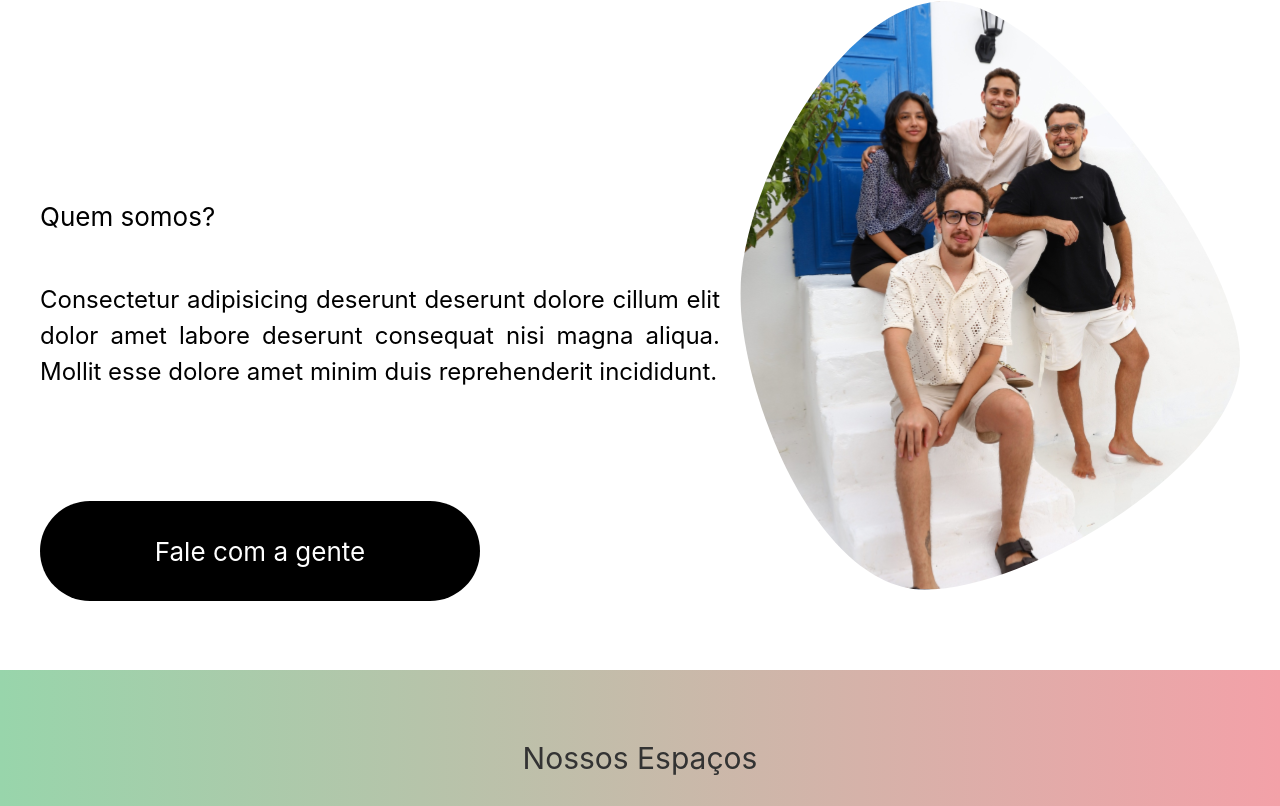
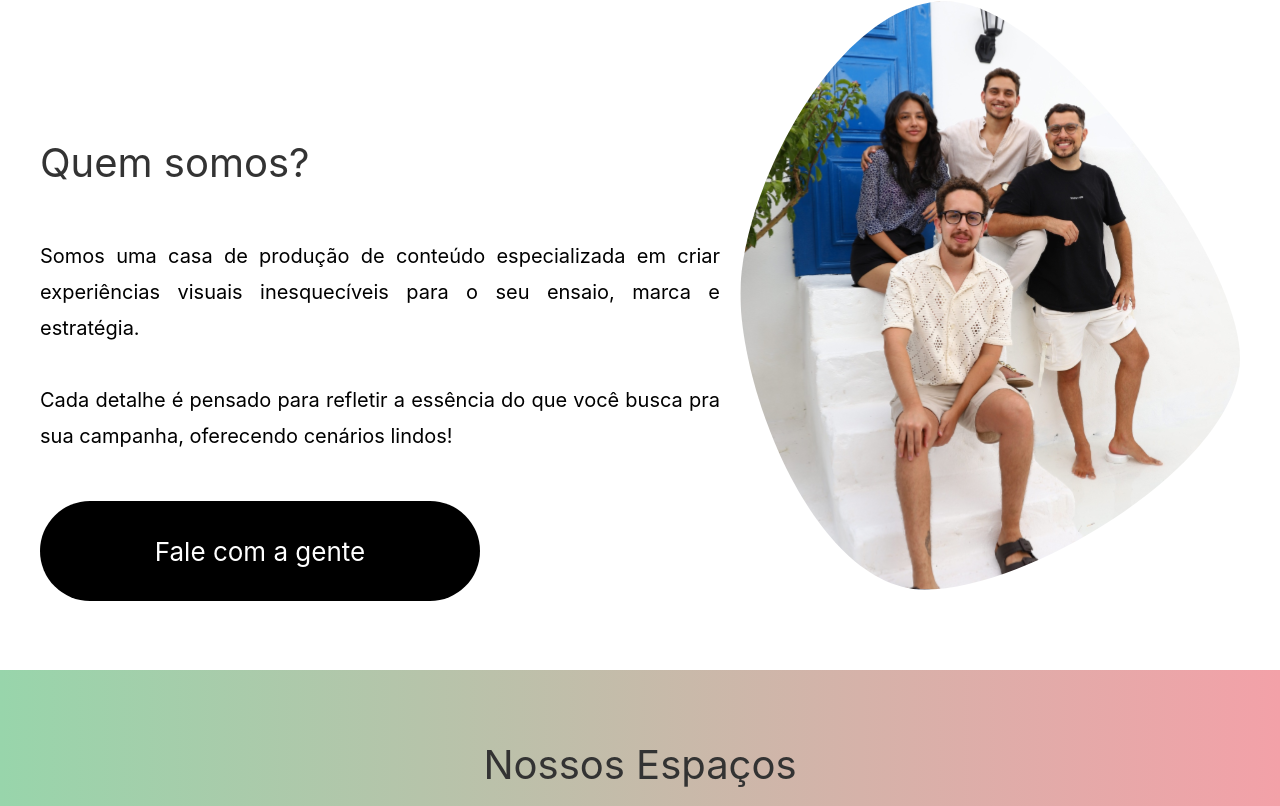
Before and after one commit to devshinon-br/casa-cenariar, a React (Vite) app: page / in a window 1280 px wide. Shown: the part 1074-1880 px from the top of the page. Built offline with nearby package versions, Linux system fonts and the light colour scheme.

Commit message:
Adicionado texto de Quem Somos e ajuste de tamanhos dos titulos

```diff
--- a/src/screens/CustomerOpinions/CustomerOpinions.module.css
+++ b/src/screens/CustomerOpinions/CustomerOpinions.module.css
@@ -12,7 +12,7 @@
 }
 
 .titulo-carrossel {
-  font-size: 1.5rem;
+  font-size: 2rem;
   color: white;
   margin-top: 50px;
   margin-bottom: 50px;
--- a/src/screens/Samples/Samples.module.css
+++ b/src/screens/Samples/Samples.module.css
@@ -12,7 +12,7 @@
 }
 
 .titulo-carrossel {
-  font-size: 1.5rem;
+  font-size: 2rem;
   color: #333;
   margin-top: 50px;
   margin-bottom: 50px;
--- a/src/screens/WhoWeAre/WhoWeAre.jsx
+++ b/src/screens/WhoWeAre/WhoWeAre.jsx
@@ -7,8 +7,18 @@ function WhoWeAre() {
     <div id="quem-somos" className={css.container}>
       <div className={css.textContainer}>
         <h1>Quem somos?</h1>
-        <p>Consectetur adipisicing deserunt deserunt dolore cillum elit dolor amet labore deserunt consequat nisi magna aliqua. Mollit esse dolore amet minim duis reprehenderit incididunt.</p>
-      </div>
+        <p>
+          <span>
+            Somos uma casa de produção de conteúdo especializada em criar
+            experiências visuais inesquecíveis para o seu ensaio, marca e
+            estratégia.
+          </span>
+          <br /> <br />
+          <span>
+            Cada detalhe é pensado para refletir a essência do que você busca
+            pra sua campanha, oferecendo cenários lindos!
+          </span>
+        </p>     </div>
       <CallToAction />
       <img className={css.responsiveImage} src={team} alt="Grupo de quatro pessoas que compõe a equipe da casa cenariar" />
     </div>
--- a/src/screens/WhoWeAre/WhoWeAre.module.css
+++ b/src/screens/WhoWeAre/WhoWeAre.module.css
@@ -29,7 +29,8 @@
 }
 
 .textContainer h1 {
-  font-size: 1.3rem !important;
+  font-size: 2rem !important;
+  color: #333;
 }
 
 @media (max-width: 1199px) {
```
